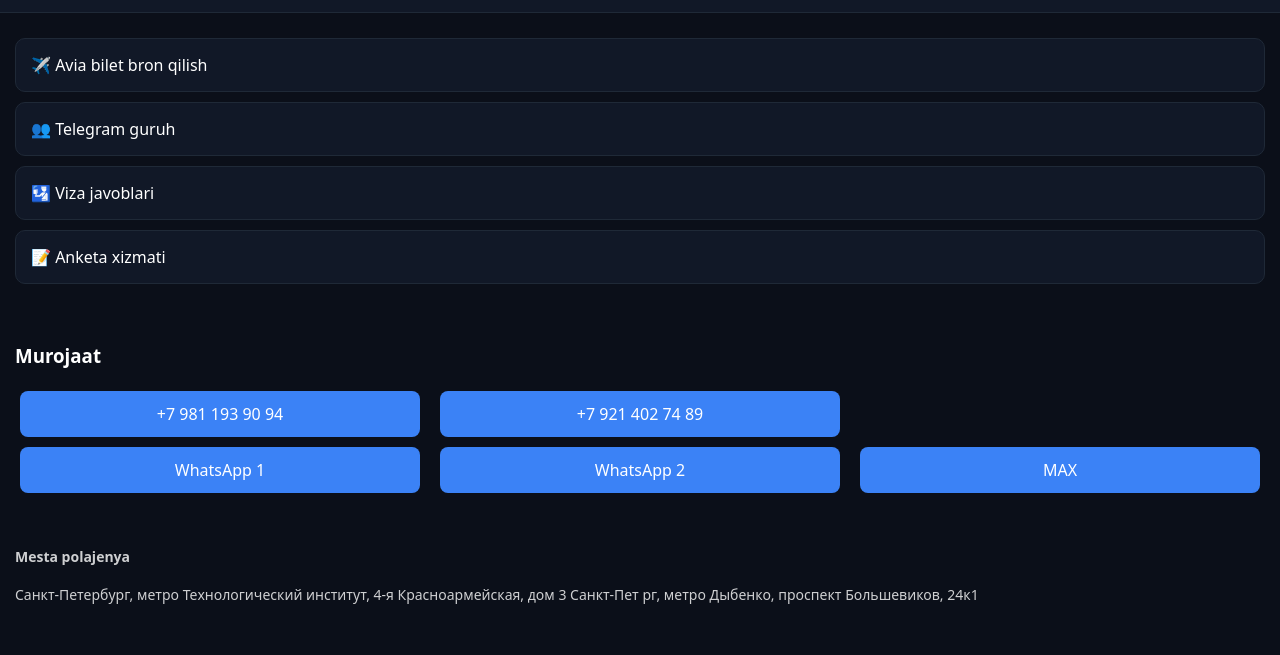
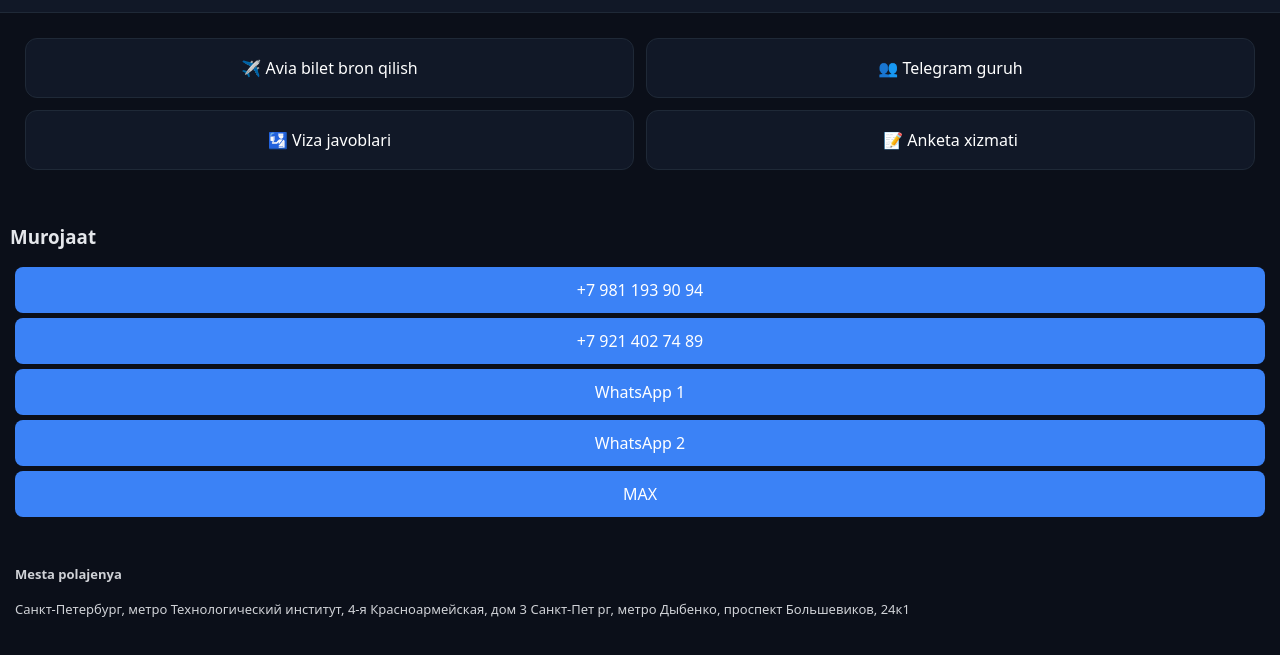
Before and after one commit to muxiwofficall2-rgb/omad-minni-app, a plain HTML site: page index.html in a window 1280 px wide. Shown: the part 41-696 px from the top of the page. Drawn offline with Linux system fonts and the light colour scheme.

Commit message:
Update styles for body, card, and panel elements

```diff
--- a/style.css
+++ b/style.css
@@ -2,9 +2,10 @@
   margin:0;
   font-family:system-ui;
   background:#0b0f19;
-  color:white;
+  color:#e5e7eb;
 }
 
+/* TOP */
 .topbar{
   display:flex;
   justify-content:space-between;
@@ -18,28 +19,42 @@
   font-weight:700;
 }
 
-.page{
+/* GRID */
+.grid2{
+  display:grid;
+  grid-template-columns:1fr 1fr;
+  gap:12px;
   padding:15px;
 }
 
+/* CARD - MAIN FIX HERE */
 .card{
   background:#111827;
   border:1px solid #1f2937;
-  padding:15px;
-  margin:10px 0;
-  border-radius:10px;
+  padding:18px;
+  border-radius:12px;
+
   cursor:pointer;
+
+  /* 🔥 TEXT KO‘RINISH MUHIM QISM */
+  color:#ffffff !important;
+  font-size:16px;
+  font-weight:500;
+  text-align:center;
+
+  transition:0.2s;
+}
+
+.card span{
+  color:#ffffff !important;
 }
 
 .card:hover{
   border-color:#3b82f6;
+  transform:translateY(-2px);
 }
 
-.main-btn{
-  font-size:16px;
-  font-weight:600;
-}
-
+/* BUTTON */
 .btn{
   display:block;
   background:#3b82f6;
@@ -51,28 +66,31 @@
   margin:5px;
 }
 
-.grid3{
-  display:grid;
-  grid-template-columns:1fr 1fr 1fr;
-  gap:10px;
+/* PAGE */
+.page{
+  padding:10px;
 }
 
-.panel{
-  background:#111827;
-  padding:15px;
-  border-radius:10px;
-}
-
+/* BACK */
 .back{
   background:none;
   border:none;
   color:#9ca3af;
-  margin-bottom:10px;
+  margin:10px;
   cursor:pointer;
 }
 
+/* PANEL */
+.panel{
+  background:#111827;
+  padding:15px;
+  border-radius:12px;
+  border:1px solid #1f2937;
+}
+
+/* ADDRESS */
 .address{
   padding:15px;
-  opacity:0.8;
-  font-size:14px;
+  font-size:13px;
+  opacity:0.9;
 }
```
